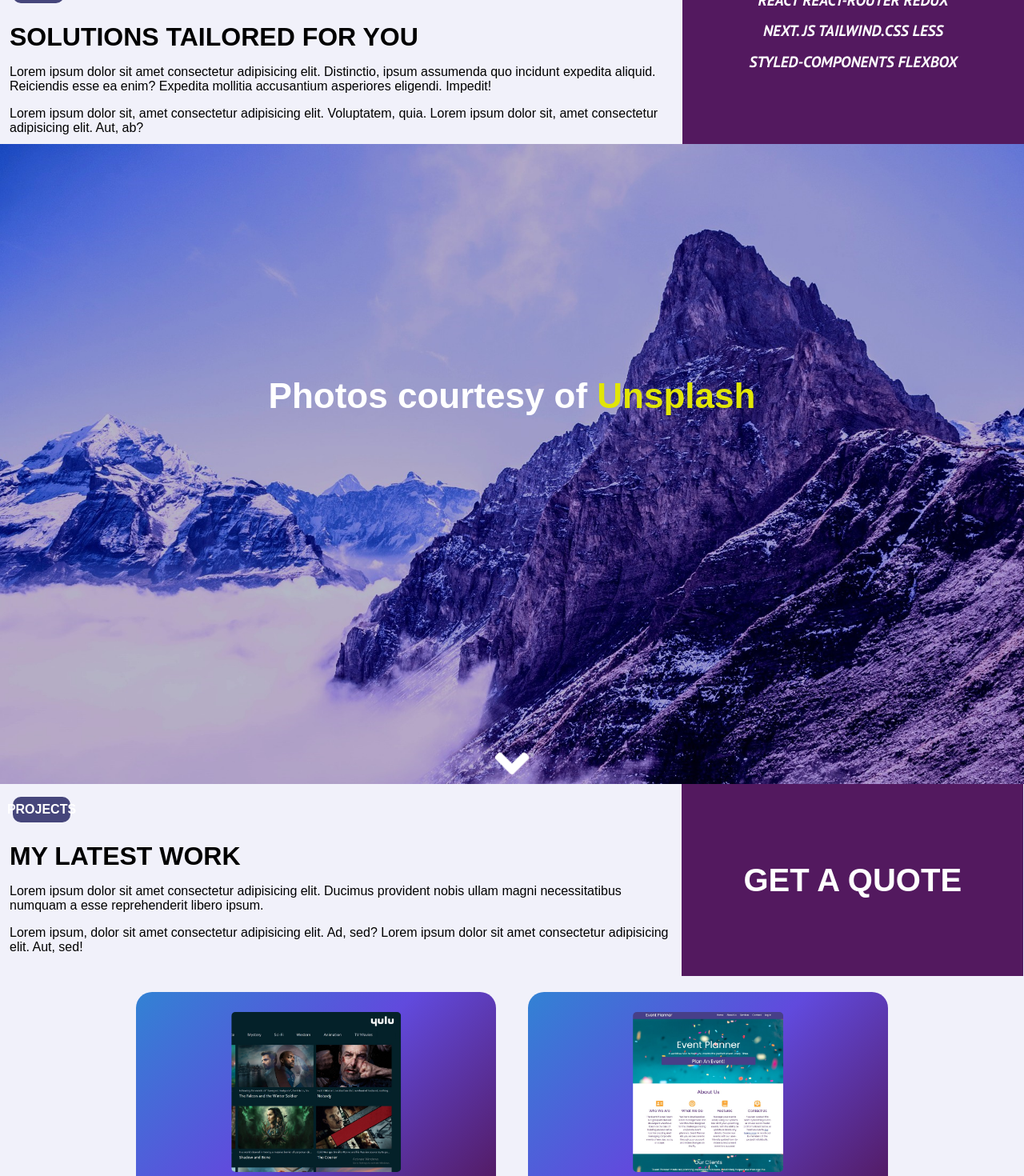
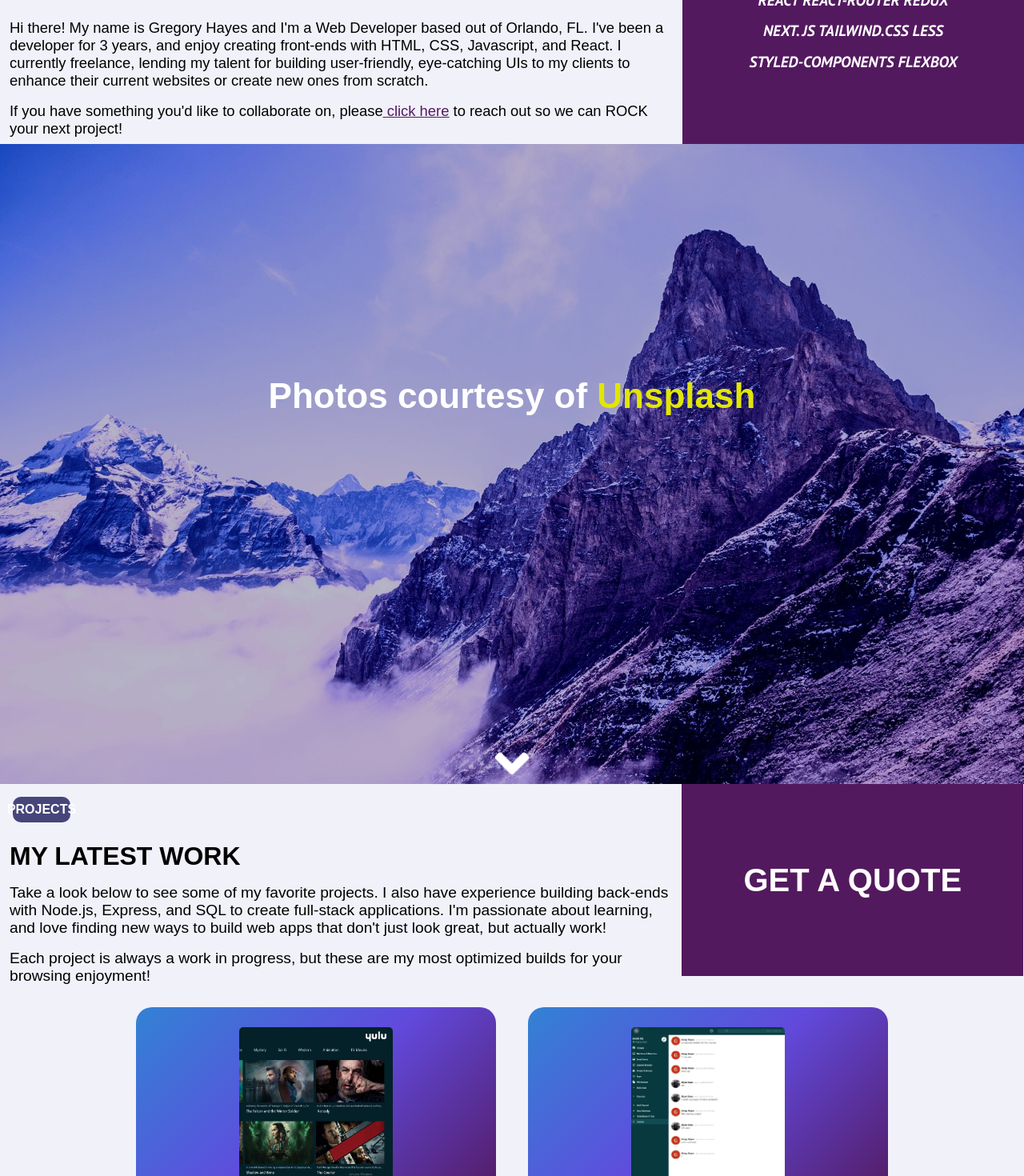
Before and after one commit to hayesdev/portfolio, a React (Create React App) app: page / in a window 1280 px wide. Shown: the part 1180-2650 px from the top of the page at 80% size. Built offline with nearby package versions, Linux system fonts and the light colour scheme; a web font is replaced by a local one.

Commit message:
about and project section text

```diff
--- a/public/index.html
+++ b/public/index.html
@@ -29,7 +29,7 @@
       work correctly both with client-side routing and a non-root public URL.
       Learn how to configure a non-root public URL by running `npm run build`.
     -->
-    <title>HayesDev</title>
+    <title>Gregory Hayes</title>
   </head>
   <body>
     <noscript>You need to enable JavaScript to run this app.</noscript>
--- a/src/App.css
+++ b/src/App.css
@@ -140,7 +140,7 @@ article {
   .card {
     position: relative;
     align-items: center;
-    width: 600px;
+    width: 400px;
     transition: 0.5s;
     /* max-width: 600px; */
   }
@@ -150,7 +150,7 @@ article {
   }
 
   .card:hover img {
-    left: 25%;
+    left: 10%;
     width: auto;
     height: 350px;
     transform: translateY(-30%);
@@ -170,6 +170,6 @@ article {
   }
 
   .card:hover {
-    height: 300px;
+    height: 600px;
   }
 }
--- a/src/components/About.jsx
+++ b/src/components/About.jsx
@@ -1,5 +1,6 @@
 import React from 'react'
 import styled from 'styled-components'
+import { Link as Scroll } from "react-scroll";
 import image from '../assets/working_together-2.jpg'
 import "../App.css";
 
@@ -10,9 +11,16 @@ function About() {
                         <img src={image} alt=''/>
                     </VideoContainer>
                     <Title>About</Title>
-                    <h1>solutions tailored for you</h1>
-                    <p>Lorem ipsum dolor sit amet consectetur adipisicing elit. Distinctio, ipsum assumenda quo incidunt expedita aliquid. Reiciendis esse ea enim? Expedita mollitia accusantium asperiores eligendi. Impedit!</p>
-                    <p>Lorem ipsum dolor sit, amet consectetur adipisicing elit. Voluptatem, quia. Lorem ipsum dolor sit, amet consectetur adipisicing elit. Aut, ab?</p>
+                    <h1>ready to rock?</h1>
+                    <p>Hi there! My name is Gregory Hayes and I'm a Web Developer based out of Orlando, FL. I've been a developer for 3 years, and enjoy creating front-ends with HTML, CSS, Javascript, and React. I currently freelance, lending my talent for building user-friendly, eye-catching UIs to my clients to enhance their current websites or create new ones from scratch.
+                    </p>
+                    <p>  If you have something you'd like to collaborate on, please
+                        <a><Scroll to='contact'
+                        smooth={true}
+                        isDynamic={true}
+                        duration={1000}
+                        offset={-30}
+                        > click here</Scroll></a> to reach out so we can ROCK your next project!</p>
                 </AboutSection>
                 <Sidebar>
                     <div>Visually stunning</div>
@@ -56,7 +64,18 @@ const AboutSection = styled.div`
     }
 
     > p {
+        font-size: 1.15em;
         text-transform: none;
+
+        a {
+            cursor: pointer;
+            color: #53195f;
+            text-decoration: underline;
+
+            &:hover {
+                color: #46467b;
+            }
+        }
     }
 
     @media (max-width: 885px) {
--- a/src/components/ParallaxOne.jsx
+++ b/src/components/ParallaxOne.jsx
@@ -9,7 +9,6 @@ import image from "../assets/port-touched-up.jpg";
 function ParallaxOne() {
     return (
         <ParallaxContainer className='parallax'>
-
           <SlideTitle>
             <p> Photos courtesy of <a href="http://www.unsplash.com" target="_blank" rel="noreferrer noopener"> Unsplash</a></p>
           </SlideTitle>
@@ -37,8 +36,8 @@ const ParallaxContainer = styled.div`
   background-size: cover;
   color: white;
 
-  @media (max-width: 768px) {
-    justify-content: center;
+  @media (max-width: 500px) {
+    justify-content: space-around;
   }
 `;
 
@@ -63,7 +62,7 @@ const SlideTitle = styled.div`
     color: #53195f;
   }
 
-  @media (max-width: 768px) {
+  @media (max-width: 500px) {
     font-size: 1.5em;
   }
 /* border: 1px solid red; */
--- a/src/components/ProjectCard.jsx
+++ b/src/components/ProjectCard.jsx
@@ -3,7 +3,7 @@ import React from 'react';
 export default function ProjectCard ({title, desc, link, image}){
   return (
     <div className='card'>
-      <img src={image} alt="project"/>
+      <img width='192px' src={image} alt="project"/>
       <div className="content">
         <h2>{title}</h2>
         <p>{desc}</p>
--- a/src/components/Projects.jsx
+++ b/src/components/Projects.jsx
@@ -13,8 +13,8 @@ function Projects() {
                <TitleWrapper>
                <Title>Projects</Title>
                 <h1>my latest work</h1>
-                <p>Lorem ipsum dolor sit amet consectetur adipisicing elit. Ducimus provident nobis ullam magni necessitatibus numquam a esse reprehenderit libero ipsum.</p>
-                <p>Lorem ipsum, dolor sit amet consectetur adipisicing elit. Ad, sed? Lorem ipsum dolor sit amet consectetur adipisicing elit. Aut, sed!</p>
+                <p>Take a look below to see some of my favorite projects. I also have experience building back-ends with Node.js, Express, and SQL to create full-stack applications. I'm passionate about learning, and love finding new ways to build web apps that don't just look great, but actually work!</p>
+                <p>Each project is always a work in progress, but these are my most optimized builds for your browsing enjoyment!</p>
            </TitleWrapper>
            <Sidebar>
            <Scroll to='contact' smooth={true} isDynamic={true} duration={1000} offset={-30}>
@@ -73,6 +73,7 @@ const TitleWrapper = styled.section`
     }
 
     > p {
+        font-size: 1.2em;
         text-transform: none;
     }
 
--- a/src/components/Welcome.jsx
+++ b/src/components/Welcome.jsx
@@ -3,6 +3,7 @@ import styled from "styled-components";
 import { Link as Scroll } from "react-scroll";
 import {FaAngleDown} from 'react-icons/fa'
 import image from "../assets/port-touched-up.jpg";
+import mobileImage from "../assets/port-touched-up-mobile.png";
 import {titles}  from './data'
 
 
@@ -71,7 +72,15 @@ const WelcomeWrapper = styled.div`
   background-attachment: fixed;
   background-position: center;
   background-repeat: no-repeat;
+  top: 0;
+    left: 0;
+    bottom: 0;
+    right: 0;
   z-index:2;
+
+  /* @media (max-width: 480px) {
+    background: url(${mobileImage});
+  } */
 `;
 
 const TitleWrapper = styled.div`
@@ -169,7 +178,7 @@ const DownArrowWrapper = styled.div`
         color: #e2e606
     }
 
-    @media (max-width: 480px) {
+    @media (max-width: 500px) {
         font-size: 3em;
         margin-top: 4em;
     }
--- a/src/components/data.js
+++ b/src/components/data.js
@@ -12,26 +12,25 @@ export const data = [
     image: yulu,
   },
   {
-    title: "Event Planner",
-    desc:
-      "responsive landing page using HTML, CSS, and LESS. First original design and still a favorite!",
-    link: "https://pensive-mirzakhani-6d8023.netlify.app/",
-    image: event,
-  },
-  {
     title: "Sleak",
     desc:
       "Slack clone with messaging using React, Redux Toolkit, react-router, firebase, and styled-components.",
-    link: "https://sleak-1acdd.web.app/https://sleak-1acdd.web.app/",
+    link: "https://sleak-1acdd.web.app",
     image: sleak,
   },
-
   {
     title: "Saltinator",
     desc:
       "Fullstack app using React, Redux, react-router, react-hook-forms, and Node.js with Express.",
     link: "https://saltinator.netlify.app/",
     image: salt,
+  },
+  {
+    title: "Event Planner",
+    desc:
+      "responsive landing page using HTML, CSS, and LESS. First original design and still a favorite!",
+    link: "https://pensive-mirzakhani-6d8023.netlify.app/",
+    image: event,
   },
 ];
 
```
Also changed, not shown: src/assets/port-touched-up-mobile.png (added).
